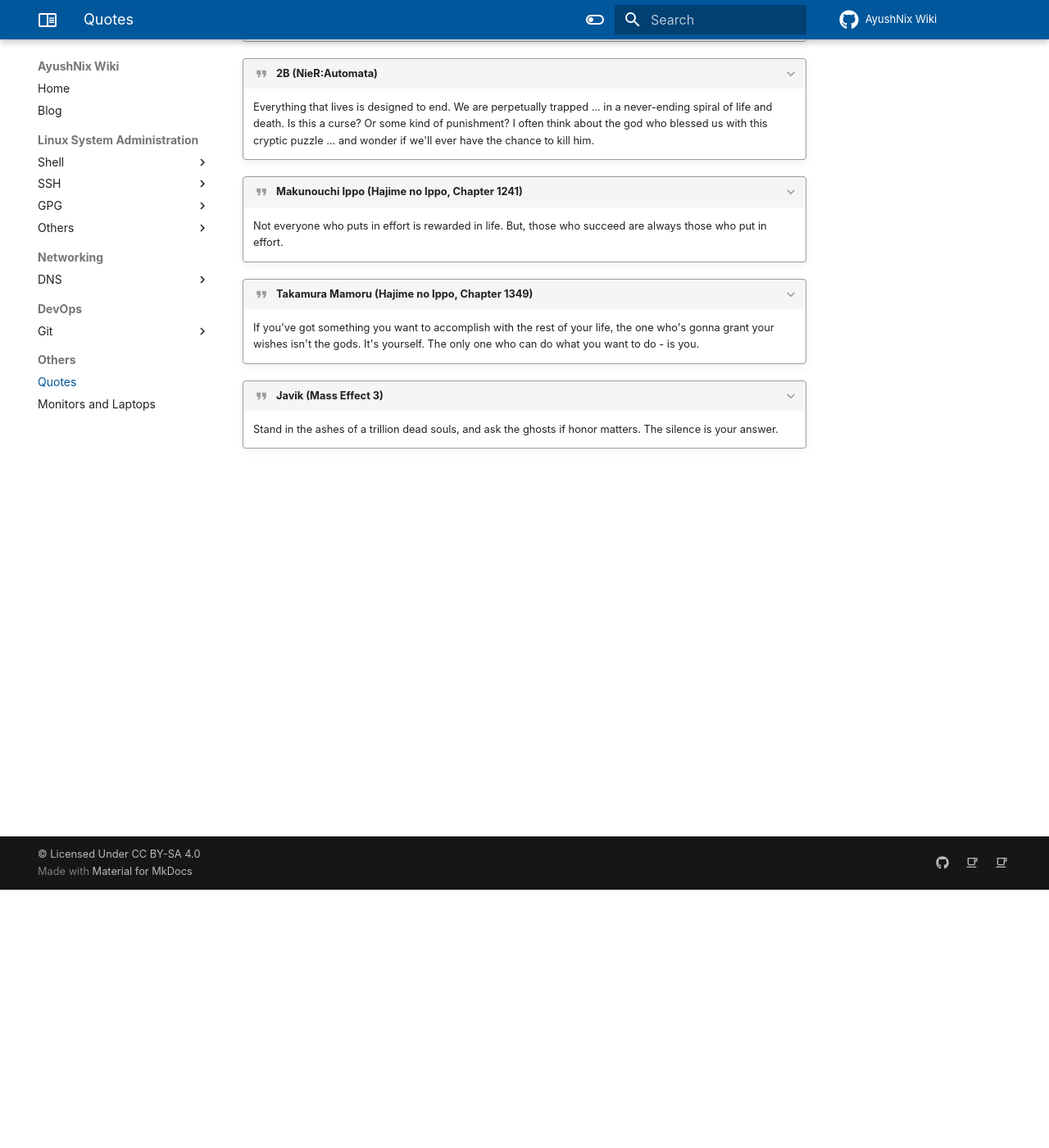
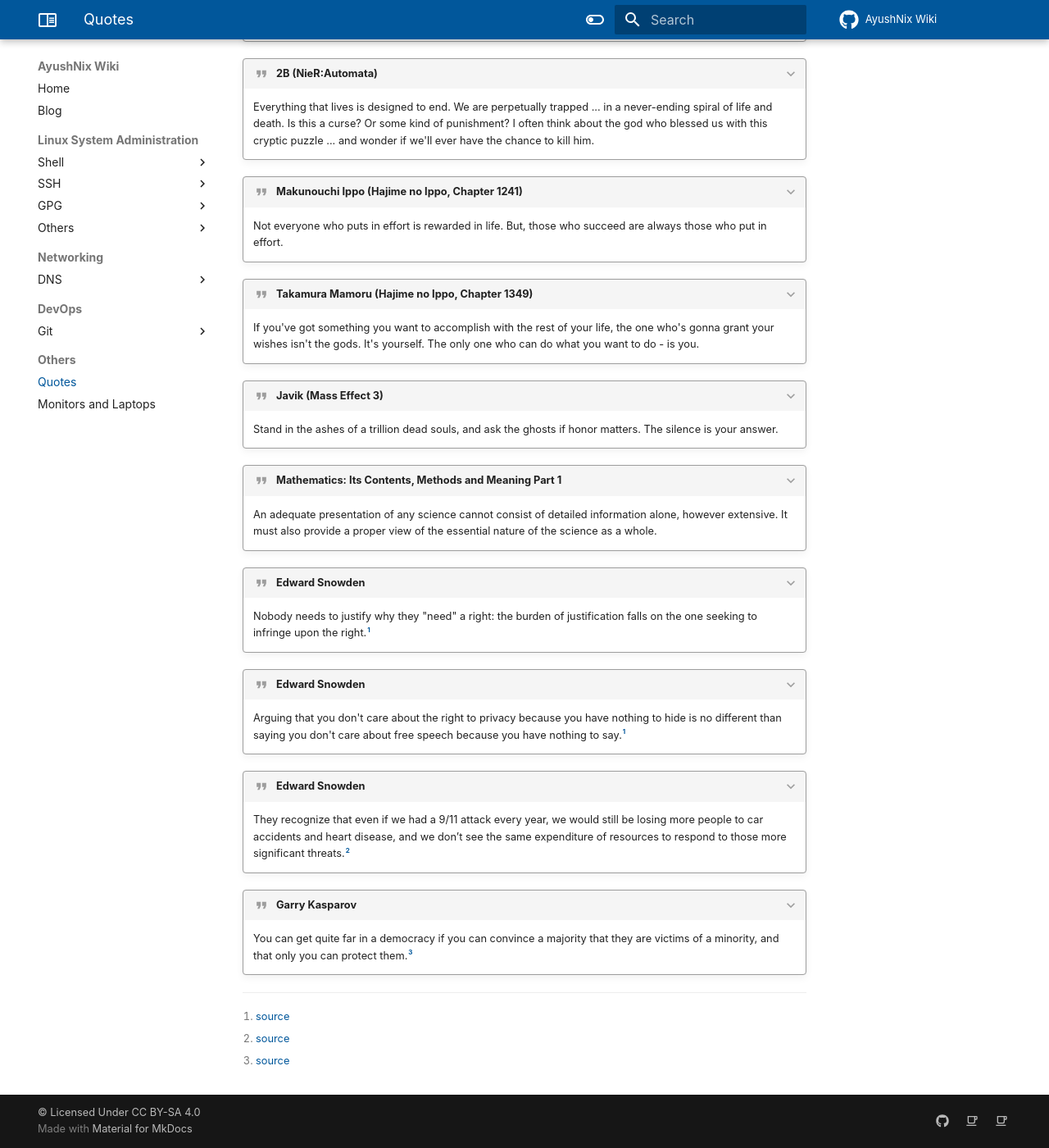
Before and after one commit to ayushnix/wiki, an MkDocs documentation site: the page built from docs/others/quotes.md, in a window 1280 px wide and 1400 px high, scrolled down 315 px. Shown: the whole window at 82% size. Built offline with MkDocs 1.6.1 and Material for MkDocs 9.7.7, drawn with Linux system fonts in a browser that asks for light colours; comment, search, counter and statistics services are not loaded.

Commit message:
add quotes from Snowden, Kasparov, and a Math book

```diff
--- a/docs/others/quotes.md
+++ b/docs/others/quotes.md
@@ -30,3 +30,29 @@
 ???+ quote "Javik (Mass Effect 3)"
      Stand in the ashes of a trillion dead souls, and ask the ghosts if honor matters. The silence
      is your answer.
+
+???+ quote "Mathematics: Its Contents, Methods and Meaning Part 1"
+     An adequate presentation of any science cannot consist of detailed information alone, however
+     extensive. It must also provide a proper view of the essential nature of the science as a
+     whole.
+
+???+ quote "Edward Snowden"
+     Nobody needs to justify why they "need" a right: the burden of justification falls on the one
+     seeking to infringe upon the right.[^1]
+
+???+ quote "Edward Snowden"
+     Arguing that you don't care about the right to privacy because you have nothing to hide is no
+     different than saying you don't care about free speech because you have nothing to say.[^1]
+
+???+ quote "Edward Snowden"
+     They recognize that even if we had a 9/11 attack every year, we would still be losing more
+     people to car accidents and heart disease, and we don’t see the same expenditure of resources
+     to respond to those more significant threats.[^2]
+
+???+ quote "Garry Kasparov"
+     You can get quite far in a democracy if you can convince a majority that they are victims of a
+     minority, and that only you can protect them.[^3]
+
+[^1]: [source](https://old.reddit.com/r/IAmA/comments/36ru89/just_days_left_to_kill_mass_surveillance_under/crglgh2/)
+[^2]: [source](https://theintercept.com/2016/05/03/edward-snowden-whistleblowing-is-not-just-leaking-its-an-act-of-political-resistance/)
+[^3]: [source](https://twitter.com/kasparov63/status/756503082448654336)
```
